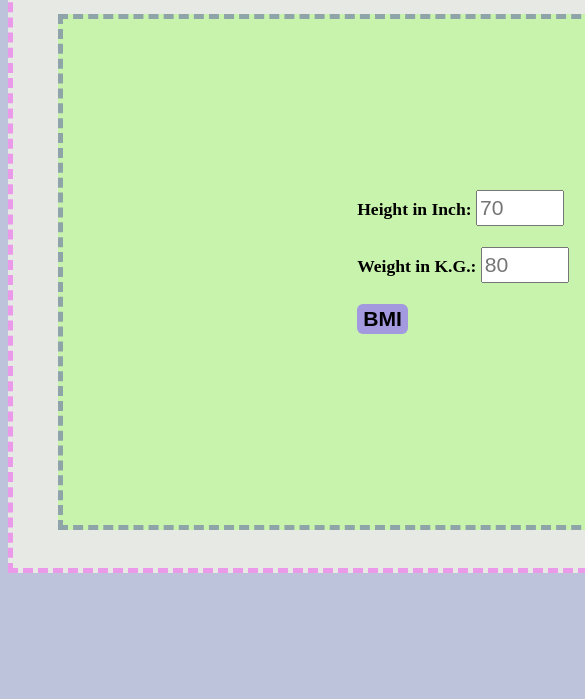
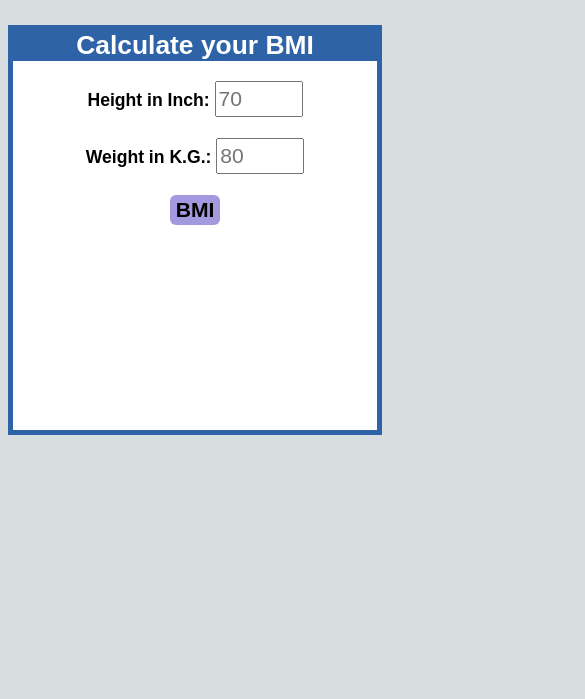
Before and after one commit to minhaz678/bmi, a plain HTML site: page index.html in a window 390 px wide. Shown: the part 145-844 px from the top of the page, 585 px wide, since content can reach past the window. Drawn offline with Linux system fonts and the light colour scheme.

Commit message:
responsiveness

```diff
--- a/index.html
+++ b/index.html
@@ -12,6 +12,7 @@
 	<div class="exm">
 		<div class="ml">
 			<div class="mj">
+				<h2 class="hh">Calculate your BMI</h2>
 				Height in Inch: <input id="in1" type="number"  placeholder="70"><br>
 				<br>
 				Weight in K.G.: <input id="in2" type="number"  placeholder="80"><br>
--- a/style.css
+++ b/style.css
@@ -1,18 +1,31 @@
 body{
     margin: auto 5;
-    background-color: rgba(124, 137, 182, 0.5);
+    background-color: #d8dde0;
 }
+
 
 
 h1{
     text-align: center;
+
+    margin: 2em auto 0 auto;
+}
+
+@media screen and (min-width: 630px) {
+    .exm {
+        min-width: 630px;
+        max-height: 60%;
+        min-height: 400px;
+    }
+    body {text-align: center;}
 }
 
 #bmi{
     text-align: center;
+    margin: 50px;
 }
 .exm {
-    flex-wrap: wrap;
+    /* flex-wrap: wrap;
     display: flex;
     align-items: center;
     border: 5px dashed rgba(247, 0, 247, 0.333);
@@ -20,10 +33,19 @@ h1{
     justify-content: center;
     height: 70vh;
     width: 900px;
-    margin: 0 auto;
+    margin: 0 auto; */
+    border: 5px solid rgb(46, 99, 167);
+    font-family: Frutiger W01, Arial, sans-serif;
+    -webkit-text-size-adjust: none;
+    background-color: #fff;
+    font-size: 16px !important;
+    font-size: 1em;
+    height: 400px;
+    max-width: 630px;
+    margin: 2em auto 0 auto;
 
 }
-.ml {
+/* .ml {
     flex-wrap: wrap;
     display: flex;
     align-items: center;
@@ -33,22 +55,30 @@ h1{
     height: 60vh;
     width: 800px;
     margin: 0 auto;
-}
+} */
 
 .mj{
 
-    /* display: flex; */
-    flex-wrap: wrap;
+
+    text-align: center;
     align-items: center;
     justify-content: center;
     font-size: 1.1em;
     font-weight: 700;
 }
 
+.hh{
+    margin: 0 auto;
+    background: rgb(46, 99, 167);
+    color: #fff;
+}
+
 #in1{
     height: 30px;
     width: 80px;
     font-size: 1.2em;
+    margin-top: 20px;
+
 }
 
 #in1:hover{
```
